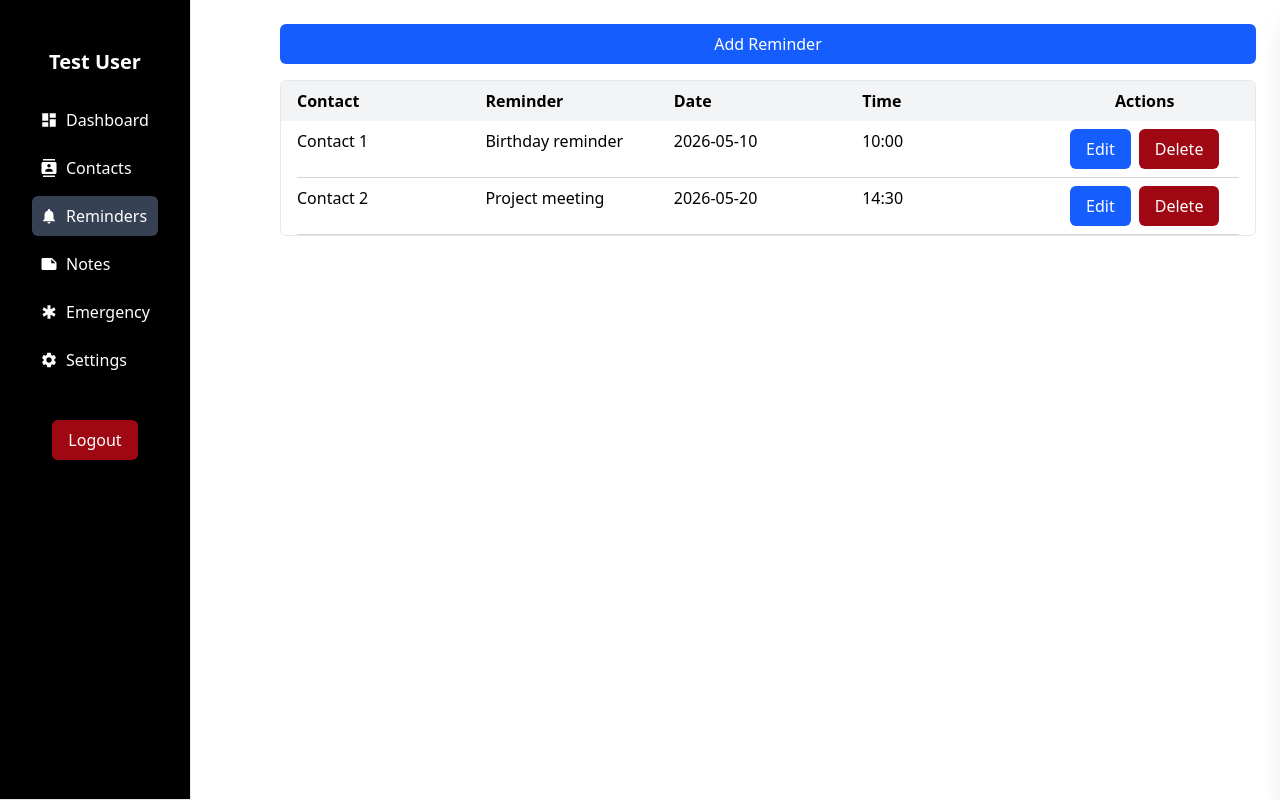
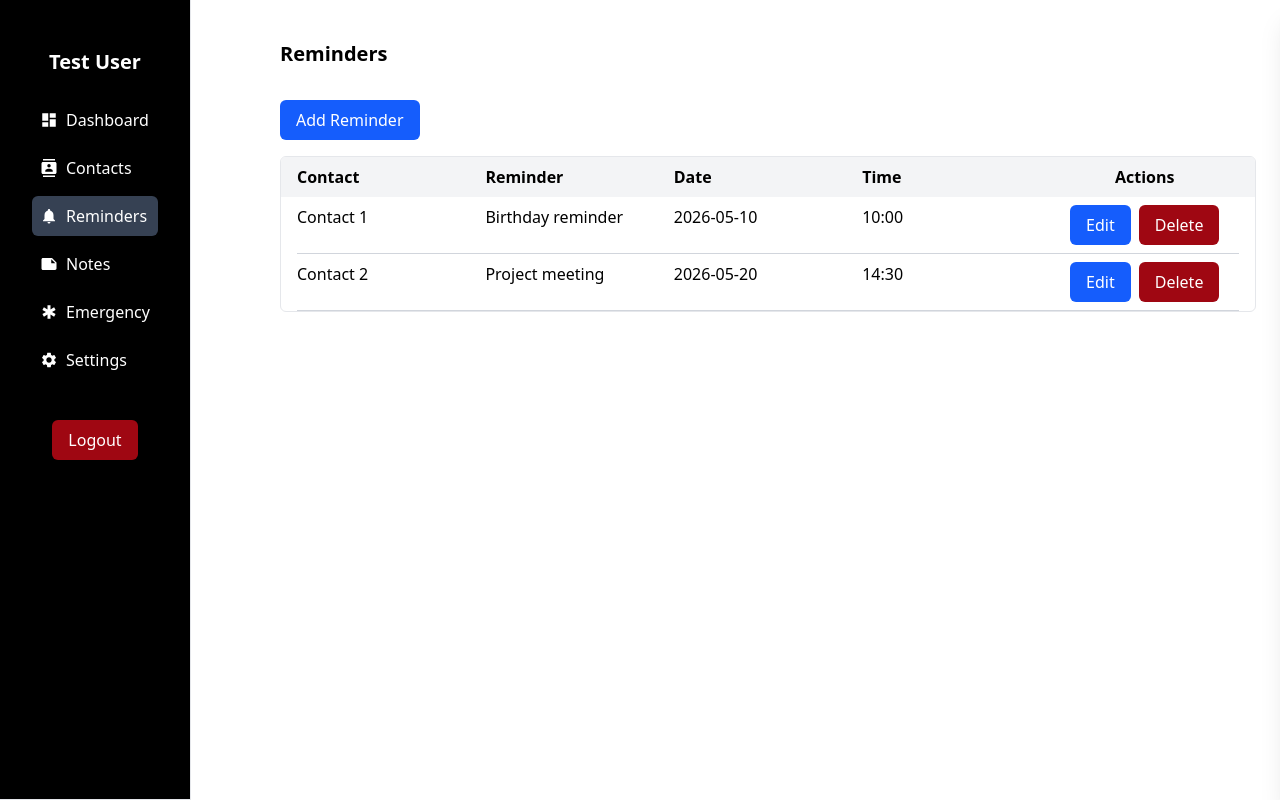
Before and after one commit to sushant2051/FypTesting, a React (Vite) app: page /reminder in a window 1280 px wide. Built offline with nearby package versions, Linux system fonts and the light colour scheme.

Commit message:
update reminders

```diff
--- a/src/features/reminder/Reminder.tsx
+++ b/src/features/reminder/Reminder.tsx
@@ -119,7 +119,10 @@ const Reminder = () => {
     <div className="p-6 w-full flex flex-col gap-4">
       {!showForm ? (
         <>
-          <Button label="Add Reminder" onClick={handleAdd} />
+          <p className="text-xl font-bold py-4">Reminders</p>
+          <div>
+            <Button label="Add Reminder" onClick={handleAdd} />
+          </div>
 
           <div className="border border-gray-200 rounded-md overflow-hidden">
             <div className="flex px-4 py-2 bg-gray-100 font-bold">
```
